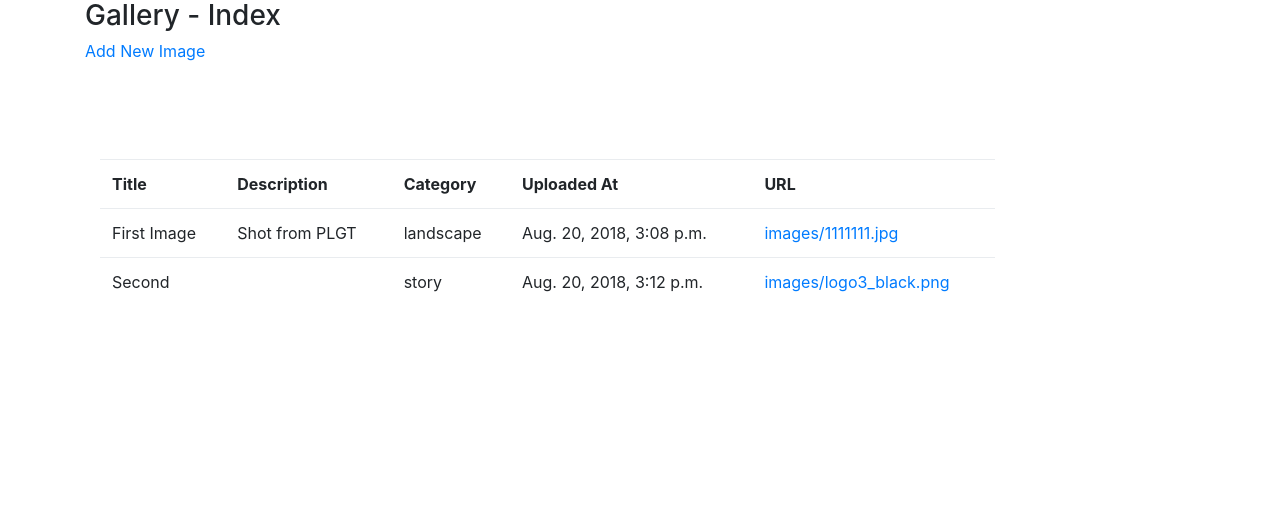
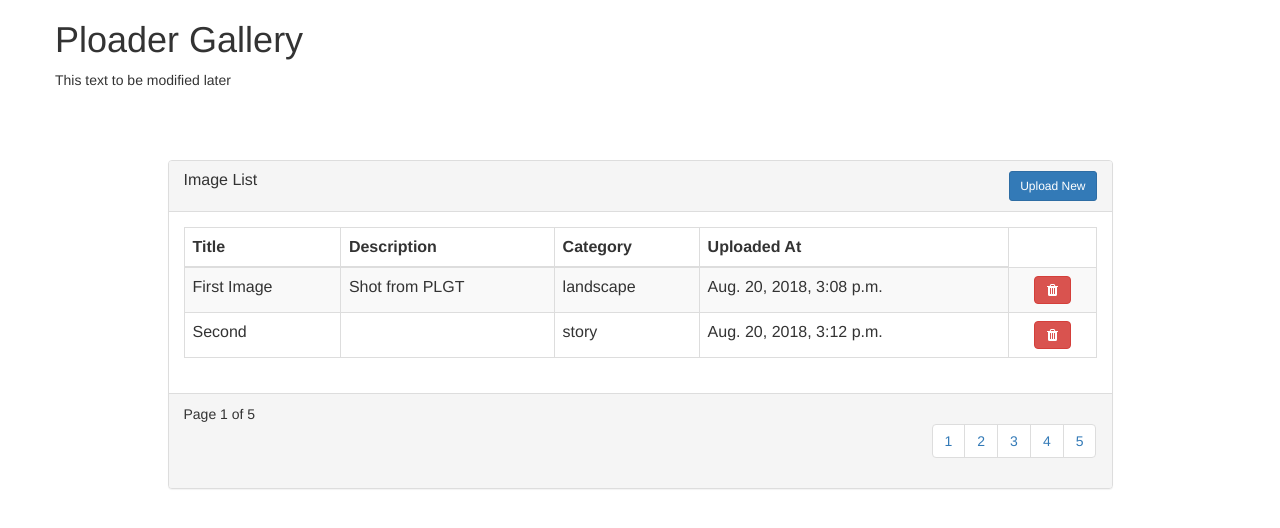
Before and after one commit to dhanvsagar/Ploader, a Django app: template guestbook/templates/guestbook/index.html in a window 1280 px wide. Shown: the top 528 px of the page. Run offline with Django 3.2, Linux system fonts and the light colour scheme; the template is opened without the code that fills it: values that come from a table or form of the project are taken from there, others are empty; data comes from the database, SQL or seed files in the repository; some libraries are stand-ins or nearby versions.

Commit message:
Updated Index

```diff
--- a/guestbook/templates/guestbook/index.html
+++ b/guestbook/templates/guestbook/index.html
@@ -1,44 +1,77 @@
-{% load static %}
-<!DOCTYPE html>
-<html lang="en">
-<head>
-	<title>Login</title>
-	<meta charset="UTF-8">
-	<meta name="viewport" content="width=device-width, initial-scale=1">
-	<link rel="stylesheet" type="text/css" href="{% static 'guestbook/vendor/bootstrap/css/bootstrap.min.css' %}">
-</head>
-<body>
+<link href="//maxcdn.bootstrapcdn.com/bootstrap/3.3.0/css/bootstrap.min.css" rel="stylesheet" id="bootstrap-css">
+<script src="//maxcdn.bootstrapcdn.com/bootstrap/3.3.0/js/bootstrap.min.js"></script>
+<script src="//code.jquery.com/jquery-1.11.1.min.js"></script>
+<!------ Include the above in your HEAD tag ---------->
+
+<link href="https://cdnjs.cloudflare.com/ajax/libs/font-awesome/4.4.0/css/font-awesome.min.css" rel='stylesheet' type='text/css'>
+
 <div class="container">
-<h3>Gallery - Index</h3>
-<p>
-<h7><a href="/guestbook/upload" >Add New Image</a></h7>
-</p>
+    <div class="row">
+
+    <p></p>
+    <h1>Ploader Gallery</h1>
+    <p>This text to be modified later</p>
     <p> </p><p> </p>
+
         <div class="col-md-10 col-md-offset-1">
+
             <div class="panel panel-default panel-table">
               <div class="panel-heading">
-<div class="table-responsive">
-<table class="table">
+                <div class="row">
+                  <div class="col col-xs-6">
+                    <h3 class="panel-title">Image List</h3>
+                  </div>
+                  <div class="col col-xs-6 text-right">
+                    <button type="button" formaction="upload" class="btn btn-sm btn-primary btn-create">Upload New</button>
+                  </div>
+                </div>
+              </div>
+              <div class="panel-body">
+                <table class="table table-striped table-bordered table-list">
+                  <thead>
                     <tr>
 						<th>Title</th>
                         <th>Description</th>
                         <th>Category</th>
 						<th>Uploaded At</th>
-        <th>URL</th>
-
                     </tr>
+                  </thead>
+                  <tbody>
 				  		{% for i in img_list %}
                           <tr>
+
                             <td>{{ i.title}}</td>
                             <td>{{ i.description}}</td>
 							  <td>{{ i.photo_type}}</td>
 							  <td>{{ i.uploaded_at}}</td>
-        <td><a href=" {{ i.document}}">{{ i.document}}</a></td>
+							  <td align="center">
+                              <a class="btn btn-danger"><em class="fa fa-trash"></em></a>
+                            </td>
                           </tr>
+				  		{% endfor %}
+                        </tbody>
+                </table>
 
-	{% endfor %}
-</table>
               </div>
+              <div class="panel-footer">
+                <div class="row">
+                  <div class="col col-xs-4">Page 1 of 5
+                  </div>
+                  <div class="col col-xs-8">
+                    <ul class="pagination hidden-xs pull-right">
+                      <li><a href="#">1</a></li>
+                      <li><a href="#">2</a></li>
+                      <li><a href="#">3</a></li>
+                      <li><a href="#">4</a></li>
+                      <li><a href="#">5</a></li>
+                    </ul>
+                    <ul class="pagination visible-xs pull-right">
+                        <li><a href="#">«</a></li>
+                        <li><a href="#">»</a></li>
+                    </ul>
+                  </div>
+                </div>
+              </div>
+            </div>
+
 </div></div></div>
-</body>
-</html>
--- a/guestbook/views.py
+++ b/guestbook/views.py
@@ -37,4 +37,4 @@ def upload(request):
 def index(request):
     img_list = Image.objects.all()
     img_names = {'img_list':  img_list}
-    return render(request, 'guestbook/index2.html', img_names)
+    return render(request, 'guestbook/index.html', img_names)
```
Also changed, not shown: guestbook/templates/guestbook/index2.html (deleted, +0 -77 lines). Lines whose indentation alone changed are shown as unchanged.
